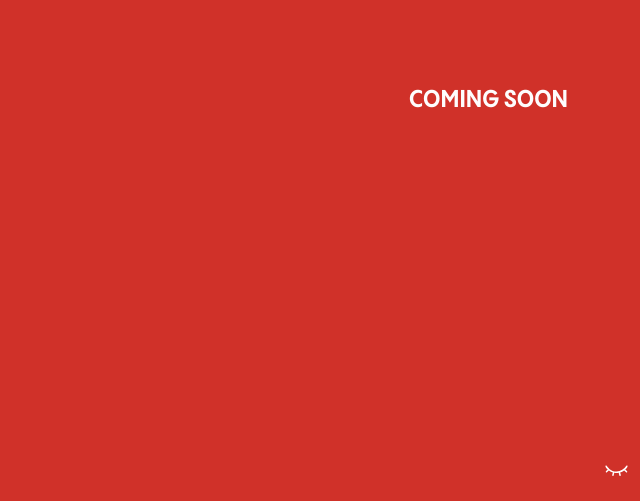
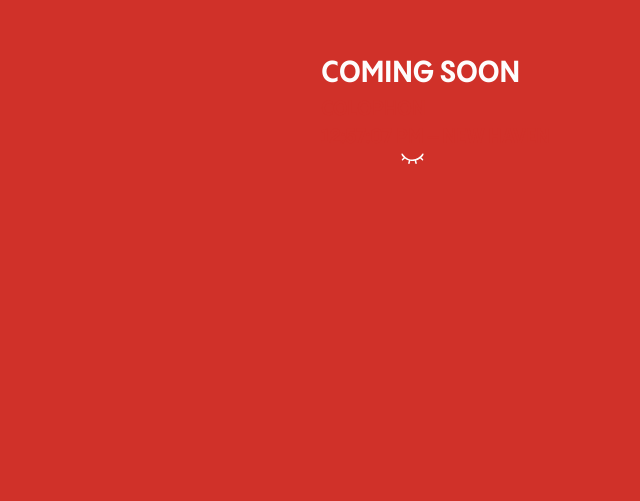
Before and after one commit to krisaziabor/dotcom, a Next.js app in the folder web-v0/: page / in a window 1280 px wide. Shown: the part 299-800 px from the top of the page, without its empty margins (640-1280 px from the left). Built offline with nearby package versions, Linux system fonts and the light colour scheme.

Commit message:
Completed KAKA-82 and KAKA–77

```diff
--- a/web-v0/src/app/components/radix/collapsible.tsx
+++ b/web-v0/src/app/components/radix/collapsible.tsx
@@ -37,7 +37,7 @@ function Bio() {
       He currently attends Yale University and is an incoming Full-Stack Software Engineering Intern at Fidelity Investments.
       <br></br>
       <br></br>
-    While this website is <div style={{ textDecoration: 'underline', display: 'inline'}}>under renovation</div>, you can access his <em><a href="https://www.linkedin.com/in/krisaziabor/">Linkedin</a></em>, <em><a href="https://read.cv/krisaziabor">CV</a></em>, and <em><a href="https://github.com/krisaziabor/">Github</a></em>, and this portfolio&apos;s <em>Colophon</em>.
+    While this website is <div style={{ textDecoration: 'underline', display: 'inline'}}>under renovation</div>, you can access his <em><a href="https://www.linkedin.com/in/krisaziabor/">Linkedin</a></em>, <em><a href="https://read.cv/krisaziabor">CV</a></em>, and <em><a href="https://github.com/krisaziabor/">Github</a></em>.
     </h2>
   );
 }
--- a/web-v0/src/app/globals.css
+++ b/web-v0/src/app/globals.css
@@ -50,7 +50,7 @@ body {
     top: 50%;
     right: 0;
     transform: translateY(-50%);
-    @apply text-2xl;
+    @apply text-3xl;
     @apply text-left;
     color: #FEFDFD;
     line-height: 1.5;
@@ -69,6 +69,15 @@ body {
     color: #D03129;
     line-height: 1.75; /* Set line height */
     margin-right: 3em; /* Add some right margin */
+  }
+
+  .h1-blind {
+    @apply text-xl;
+    color: #D03129;
+    -webkit-user-select: none;
+    -moz-user-select: none;
+    -ms-user-select: none;
+    user-select: none;
   }
 
   h2 {
@@ -100,17 +109,19 @@ body {
   }
 }
 
+.icon-bottom-right, .icon-bottom-right-alt {
+  position: absolute;
+  top: 57.5%;
+  right: 17.2%;
+  transform: translateY(-50%) scale(1.5);
+}
+
 .icon-bottom-right {
-  @apply absolute bottom-4 right-4;
   color: #FEFDFD;
-  transform: scale(1.5);
 }
 
 .icon-bottom-right-alt {
-  @apply absolute bottom-4 right-4;
   color: #D03129;
-  transform: scale(1.5);
-
 }
 
 .on-color {
--- a/web-v0/src/app/page.tsx
+++ b/web-v0/src/app/page.tsx
@@ -90,9 +90,65 @@ function Time() {
   return `${time} – NEW HAVEN`;
 }
 
-function BL({ open }: { open: boolean}) {
+// function BL({ open }: { open: boolean}) {
+//   return (
+//     open ? (
+//       <h1 className='h1-alt'>
+//         COMING SOON
+//         <br></br>
+//         <div className="text-xl">
+//           COLOPHON
+//           <br></br>
+//           {Time()}
+//         </div>
+//       </h1>
+//     )
+
+//     :
+
+//     (
+//       <h1>
+//       COMING SOON
+//       </h1>
+//     )
+//   );
+// }
+
+// function EyeToggle({ open, handleTrigger }: { open: boolean, handleTrigger: () => void }) {
+//   return (
+//     <div className={open? 'icon icon-bottom-right-alt' : `icon icon-bottom-right`}>
+//       <button onClick={handleTrigger}>
+//         {open ? <EyeOpenIcon onClick={handleTrigger} /> : <EyeClosedIcon onClick={handleTrigger} />}
+//       </button>
+//     </div>
+//   );
+// }
+
+// export default function Home() {
+//   const [open, setOpen] = useState(false);
+
+//   const handleTrigger = () => {
+//     setOpen(!open);
+//   };
+
+//   return (
+//     <main className={`${open ? 'on-color' : 'off-color'} ${editorialNew.className}`}>
+//       <div>
+//         <div className={`${pangramSans.className}`}>
+//           <BL open={open}/>
+//         </div>
+//         <EyeToggle open={open} handleTrigger={handleTrigger} />
+//         {/* {open && <Contact />} */}
+//         {open && <Bio />}
+//       </div>
+//     </main>
+//   );
+// }
+
+function BL({ open, handleTrigger }: { open: boolean, handleTrigger: () => void }) {
   return (
-    open ? (
+    <div>
+      {open ? (
         <h1 className='h1-alt'>
           COMING SOON
           <br></br>
@@ -102,24 +158,22 @@ function BL({ open }: { open: boolean}) {
             {Time()}
           </div>
         </h1>
-    )
-
-    :
-
-    (
+      ) : (
         <h1>
           COMING SOON
+          <br></br>
+          <div className="h1-blind">
+            COLOPHON
+            <br></br>
+            {Time()}
+          </div>
         </h1>
-    )
-  );
-}
-
-function EyeToggle({ open, handleTrigger }: { open: boolean, handleTrigger: () => void }) {
-  return (
+      )}
       <div className={open? 'icon icon-bottom-right-alt' : `icon icon-bottom-right`}>
         <button onClick={handleTrigger}>
-        {open ? <EyeOpenIcon onClick={handleTrigger} /> : <EyeClosedIcon onClick={handleTrigger} />}
+          {open ? <EyeOpenIcon /> : <EyeClosedIcon />}
         </button>
+      </div>
     </div>
   );
 }
@@ -135,10 +189,8 @@ export default function Home() {
     <main className={`${open ? 'on-color' : 'off-color'} ${editorialNew.className}`}>
       <div>
         <div className={`${pangramSans.className}`}>
-          <BL open={open}/>
+          <BL open={open} handleTrigger={handleTrigger}/>
         </div>
-        <EyeToggle open={open} handleTrigger={handleTrigger} />
-        {/* {open && <Contact />} */}
         {open && <Bio />}
       </div>
     </main>
```
Lines whose indentation alone changed are shown as unchanged.
